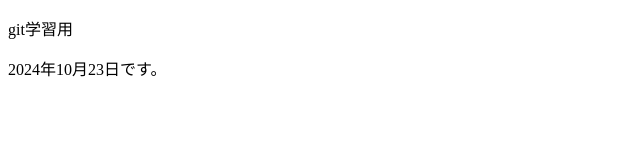
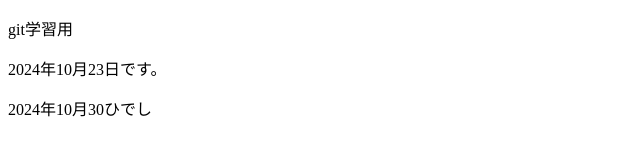
Before and after one commit to misaki-zw/20241023, a plain HTML site: page index.html in a window 1280 px wide. Shown: the whole page, without its empty margins (0-640 px from the left). Drawn offline with Linux system fonts and the light colour scheme.

Commit message:
変更した

```diff
--- a/index.html
+++ b/index.html
@@ -8,5 +8,6 @@
 <body>
     <p>  git学習用  </p>
     <p>2024年10月23日です。</p>
+    <p>2024年10月30ひでし</p>
 </body>
 </html>
```
